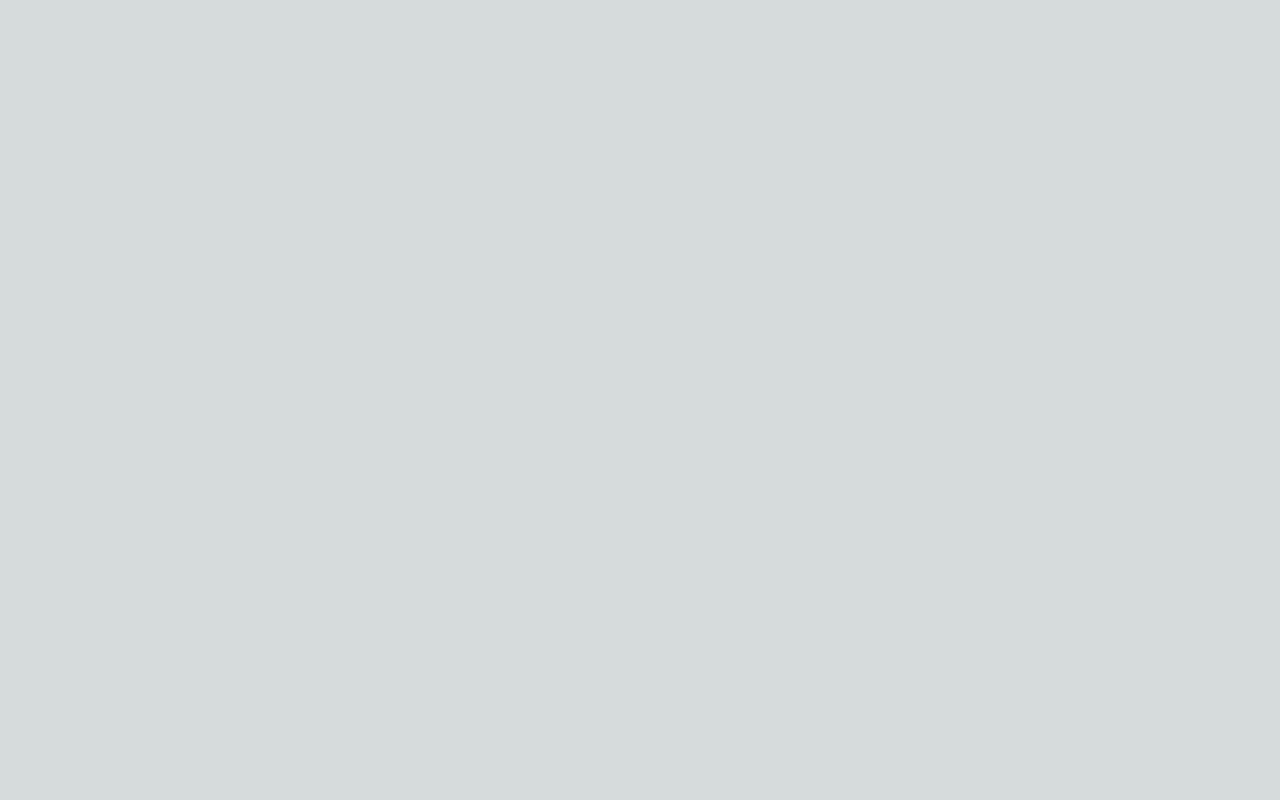
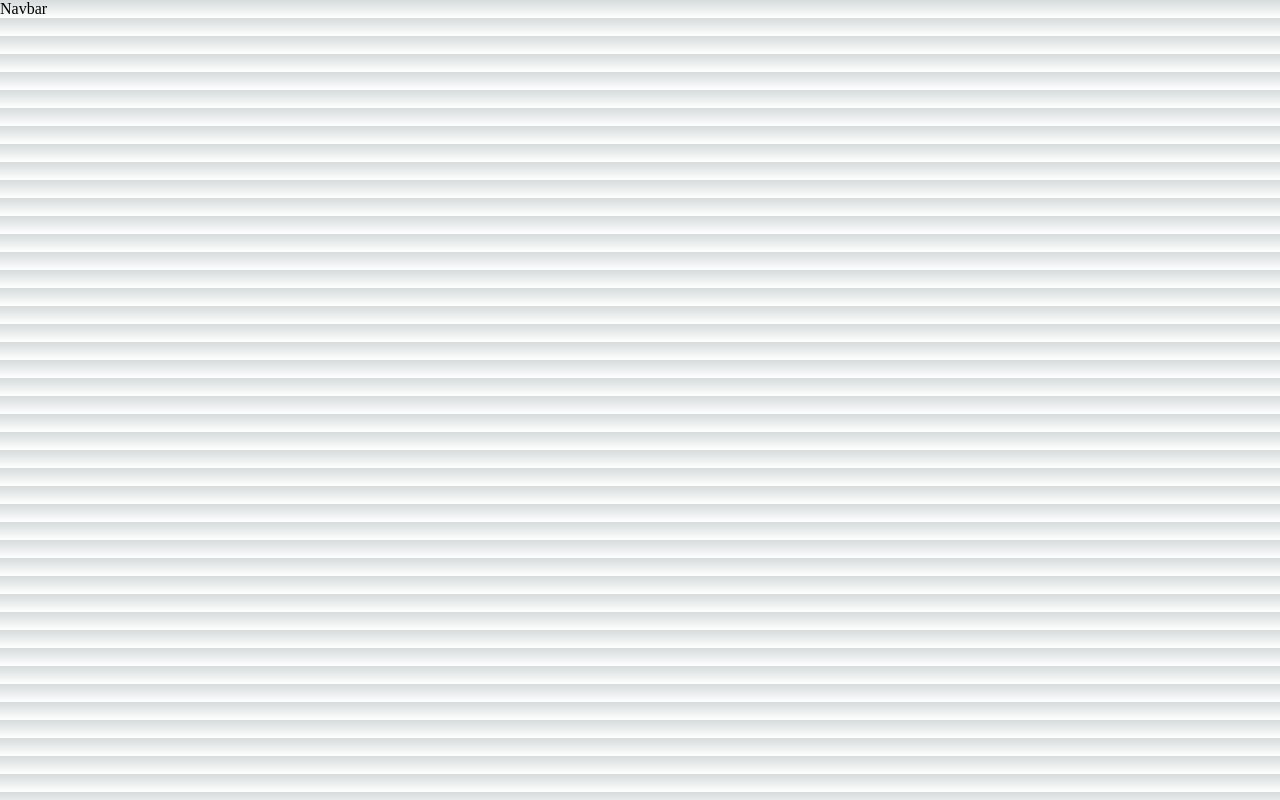
Before and after one commit to TeflonTrout/tdi-productions, a Next.js app: page / in a window 1280 px wide. Built offline with nearby package versions, Linux system fonts and the light colour scheme.

Commit message:
Begin file structure and wireframe

```diff
--- /dev/null
+++ b/components/Footer/Footer.tsx
@@ -0,0 +1,7 @@
+const Footer = () => {
+  return (
+    <div>Footer</div>
+  )
+}
+
+export default Footer
--- /dev/null
+++ b/components/Navbar/Navbar.tsx
@@ -0,0 +1,7 @@
+const Navbar = () => {
+  return (
+    <div>Navbar</div>
+  )
+}
+
+export default Navbar
--- /dev/null
+++ b/components/index.ts
@@ -0,0 +1,7 @@
+import Footer from "./Footer/Footer"
+import Navbar from "./Navbar/Navbar"
+
+export {
+    Footer,
+    Navbar
+}
--- a/pages/index.tsx
+++ b/pages/index.tsx
@@ -2,6 +2,7 @@ import Head from 'next/head'
 import Image from 'next/image'
 import { Inter } from '@next/font/google'
 import styles from '@/styles/Home.module.css'
+import { Navbar } from '@/components'
 
 const inter = Inter({ subsets: ['latin'] })
 
@@ -14,6 +15,7 @@ export default function Home() {
         <meta name="viewport" content="width=device-width, initial-scale=1" />
         <link rel="icon" href="/favicon.ico" />
       </Head>
+      <Navbar />
     </>
   )
 }
```
Also changed, not shown: components/Footer/Footer.module.css (added), components/Navbar/Navbar.module.css (added).
